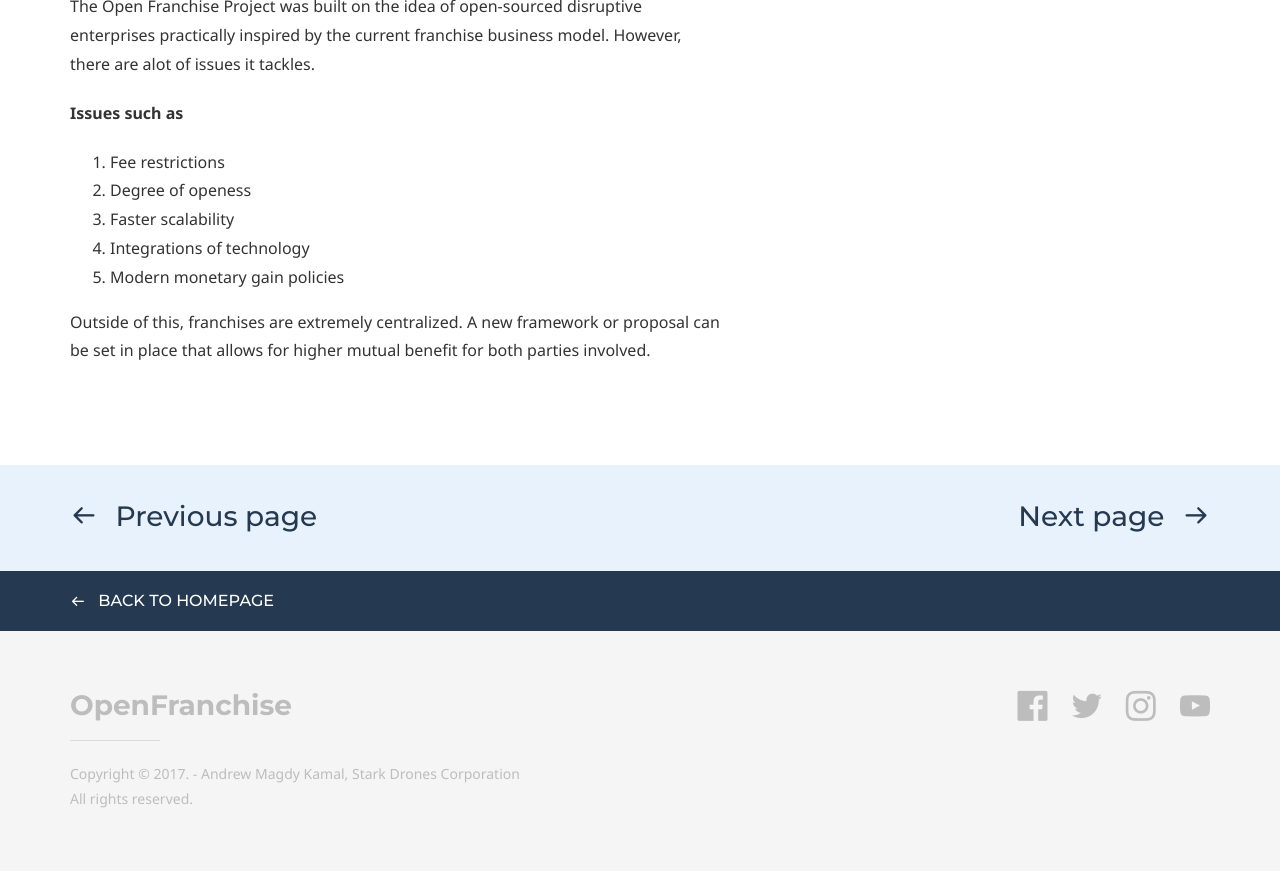
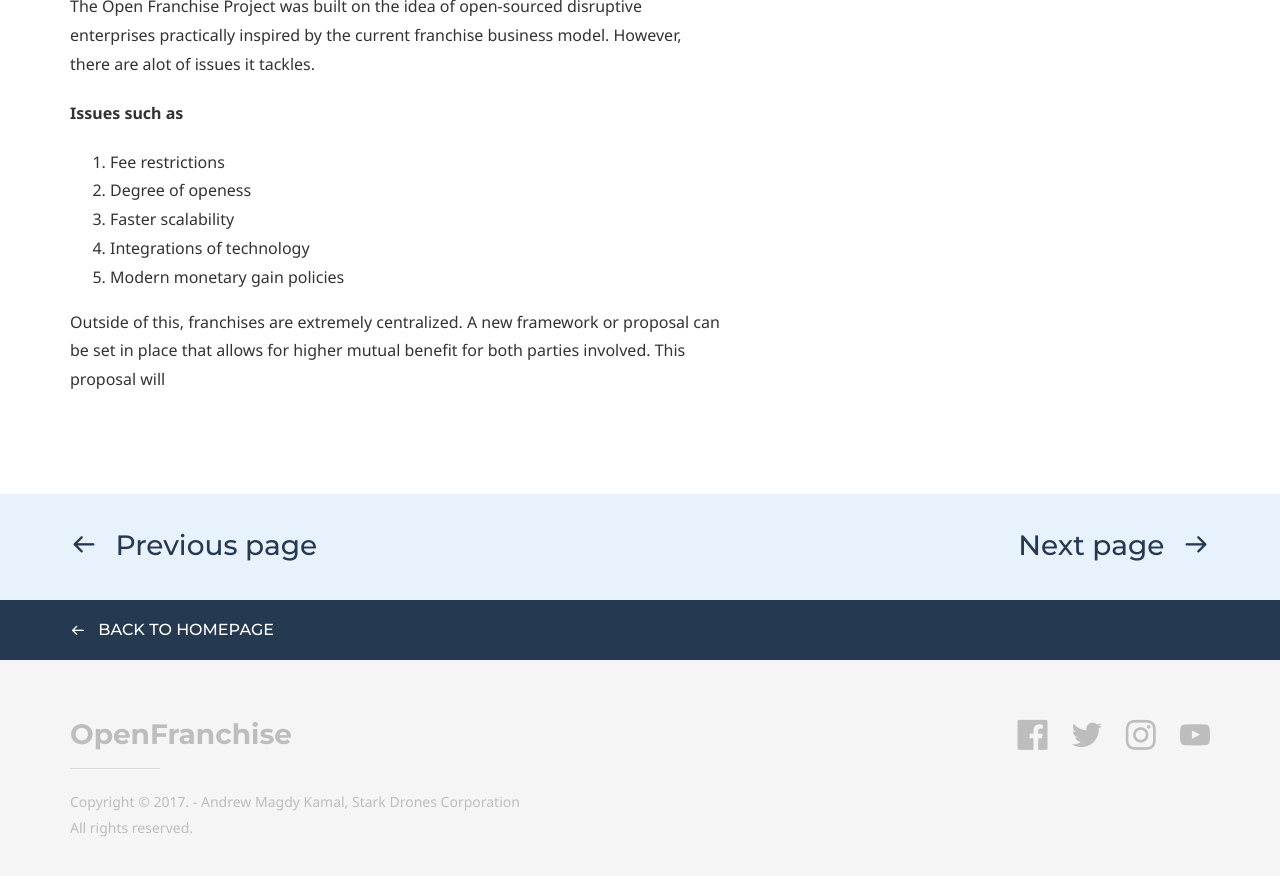
Before and after one commit to Open-Franchise/open-franchise.github.io, a Jekyll site: the page built from about.md, in a window 1280 px wide and 900 px high, scrolled down 763 px. Shown: the top 876 px of the window. Built offline with Jekyll 4.4.1, drawn with Linux system fonts in a browser that asks for light colours; some web fonts are replaced.

Commit message:
Update about.md

```diff
--- a/about.md
+++ b/about.md
@@ -37,4 +37,4 @@ The Open Franchise Project was built on the idea of open-sourced disruptive ente
 4. Integrations of technology
 4. Modern monetary gain policies
 
-Outside of this, franchises are extremely centralized. A new framework or proposal can be set in place that allows for higher mutual benefit for both parties involved.
+Outside of this, franchises are extremely centralized. A new framework or proposal can be set in place that allows for higher mutual benefit for both parties involved. This proposal will
```
